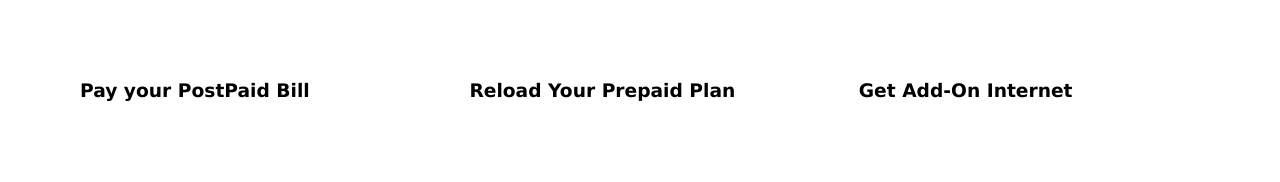
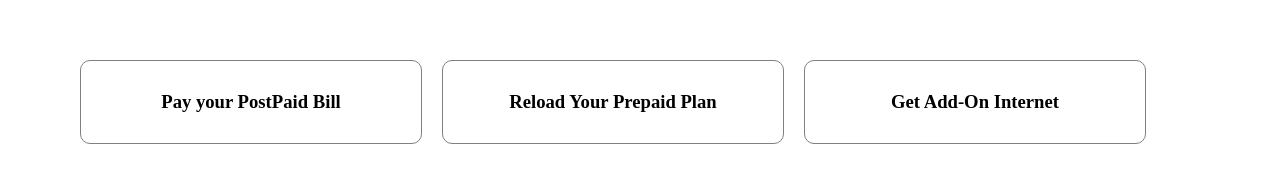
Before and after one commit to YusufIKhwan/dft40043_latihan16, a plain HTML site: page index.html in a window 1280 px wide. Drawn offline with Linux system fonts and the light colour scheme.

Commit message:
Update style.css

```diff
--- a/style.css
+++ b/style.css
@@ -1,45 +1,46 @@
-*{
-font-family: 'Lucida Sans', 'Lucida Sans Regular', 'Lucida Grande', 'Lucida Sans Unicode', Geneva, Verdana, sans-serif;
+{
+    font-family: 'Lucida Sans', 'Lucida Sans Regular', 'Lucida Grande', 'Lucida Sans Unicode', Geneva, Verdana, sans-serif;
+    box-sizing: border-box;
+}
+.container {
+    width: 100%;
+    max-width: 1140px;
+    margin: auto; / center */
 }
 
-.container {
-    width: 100%;
-    max-width: 1180px;
-    margin: auto;
-/* center */
-
-}
-
-@media screen and ( max-width:800px ) {
-    .container{
+@media screen and (max-width: 800px) {
+    .container {
         max-width: 780px;
     }
-
-    .col{
-        width: 100px;
+    .col {
+        width: 100%;
     }
 }
 
-.row{
+.row {
     margin-top: 50px;
 }
 
 .row::after {
     display: table;
     clear: both;
-    content:  "";
+    content: "";
 }
 
-.col{
-    width: 33%;
+.col {
+    width: 30%;
     float: left;
+    padding: 10px;
+    text-align: center;
 }
 
-.isi{
-    border: 1px salmon;
+.isi {
+    border: 1px solid gray;
     padding: 30px;
     border-radius: 10px;
     font-weight: bold;
     font-size: 14pt;
     cursor: pointer;
 }
+
+Message @Woof
```
